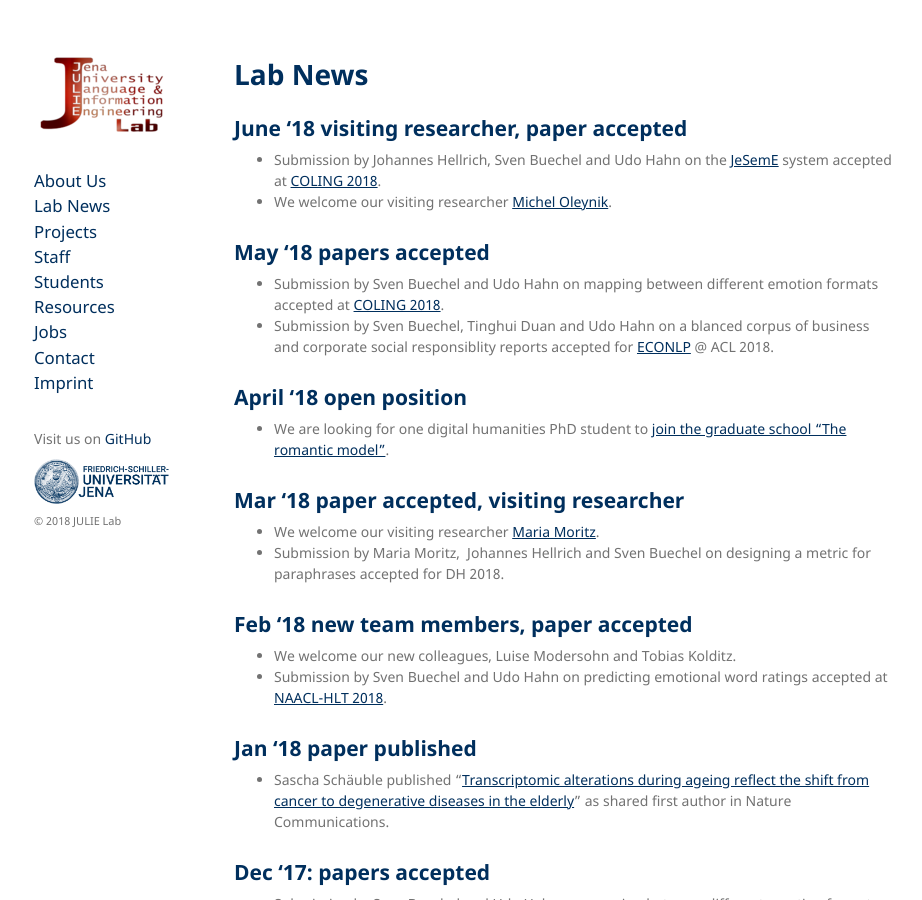
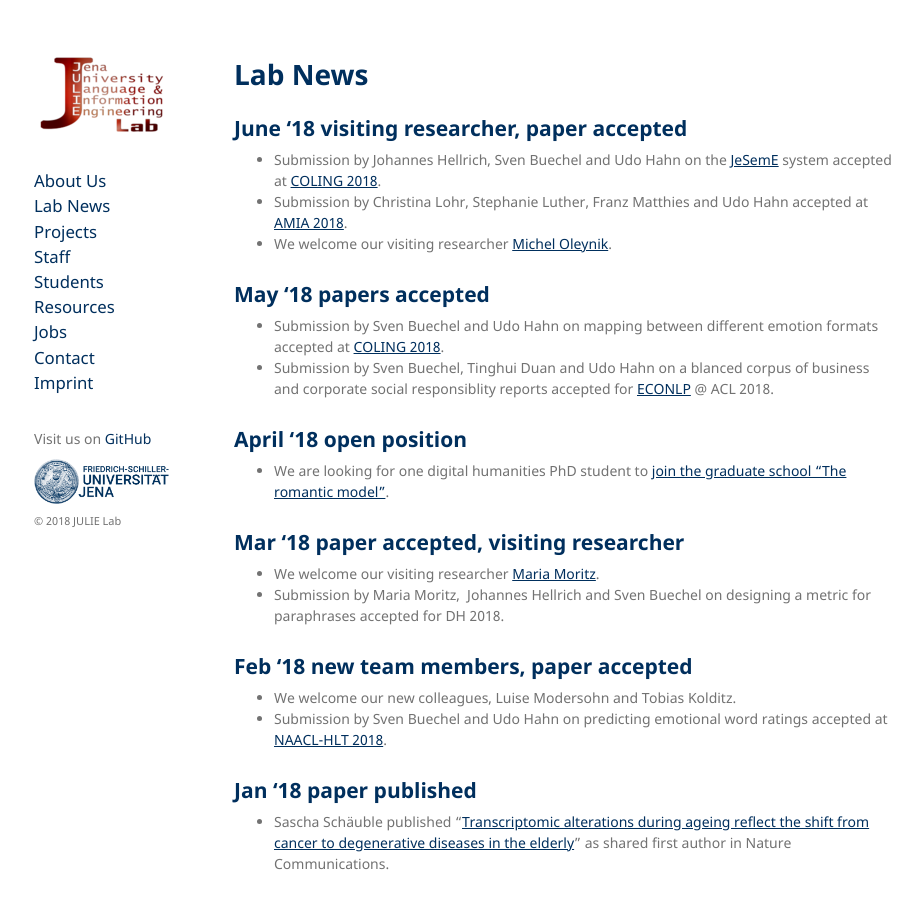
Before and after one commit to JULIELab/JULIELab.github.io, a Jekyll site: the page built from Lab+News.md, in a window 1280 px wide and 900 px high. Shown: the whole window, without its empty margins (176-1098 px from the left). Built offline with Jekyll 4.4.1, drawn with Linux system fonts in a browser that asks for light colours; our own code applies the rules of GitHub Pages for plain Markdown files.

Commit message:
Added News
* added accepted AMIA submission about sections.

```diff
--- a/Lab+News.md
+++ b/Lab+News.md
@@ -5,6 +5,7 @@ layout: default
 
 ## June '18 visiting researcher, paper accepted
 * Submission by Johannes Hellrich, Sven Buechel and Udo Hahn on the [JeSemE](http://jeseme.org) system accepted at [COLING 2018](http://coling2018.org/).
+* Submission by Christina Lohr, Stephanie Luther, Franz Matthies and Udo Hahn accepted at [AMIA 2018](https://www.amia.org/amia2018).
 * We welcome our visiting researcher [Michel Oleynik](https://scholar.google.com/citations?user=2h4EEtIAAAAJ&hl=en).
 
 ## May '18 papers accepted
```
